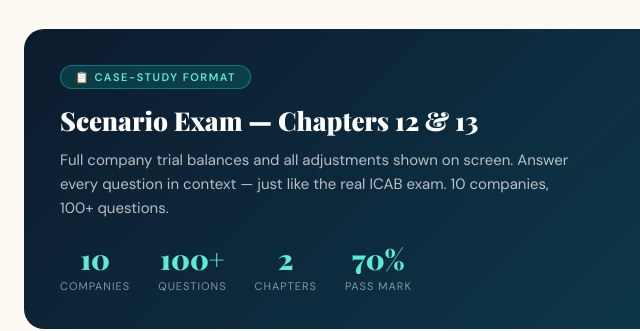
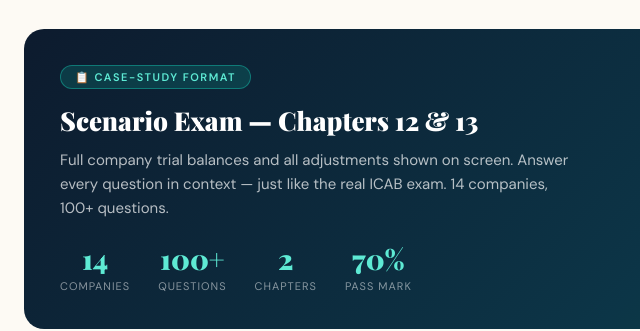
Before and after one commit to Arman7052/mcqacc, a plain HTML site: page index.html in a window 1280 px wide. Shown: the part 2623-2954 px from the top of the page, 40-680 px from the left. Drawn offline with nearby package versions, Linux system fonts and the light colour scheme.

Commit message:
Minor update

```diff
--- a/index.html
+++ b/index.html
@@ -948,11 +948,11 @@
             <h3>Scenario Exam — Chapters 12 &amp; 13</h3>
             <p>
               Full company trial balances and all adjustments shown on screen. Answer every question
-              in context — just like the real ICAB exam. 10 companies, 100+ questions.
+              in context — just like the real ICAB exam. 14 companies, 100+ questions.
             </p>
             <div class="scenario-stats">
               <div class="scenario-stat">
-                <div class="n">10</div>
+                <div class="n">14</div>
                 <div class="l">Companies</div>
               </div>
               <div class="scenario-stat">
```
